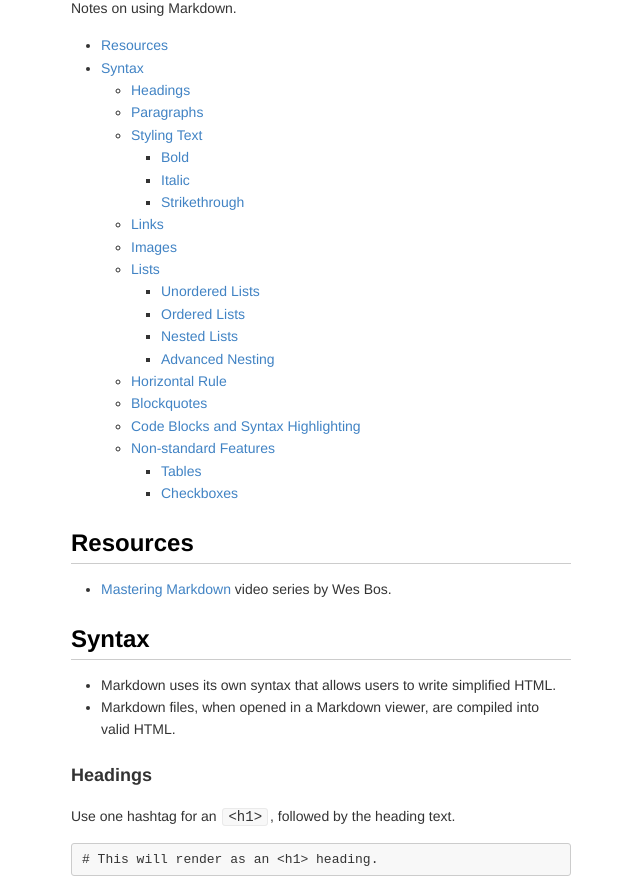
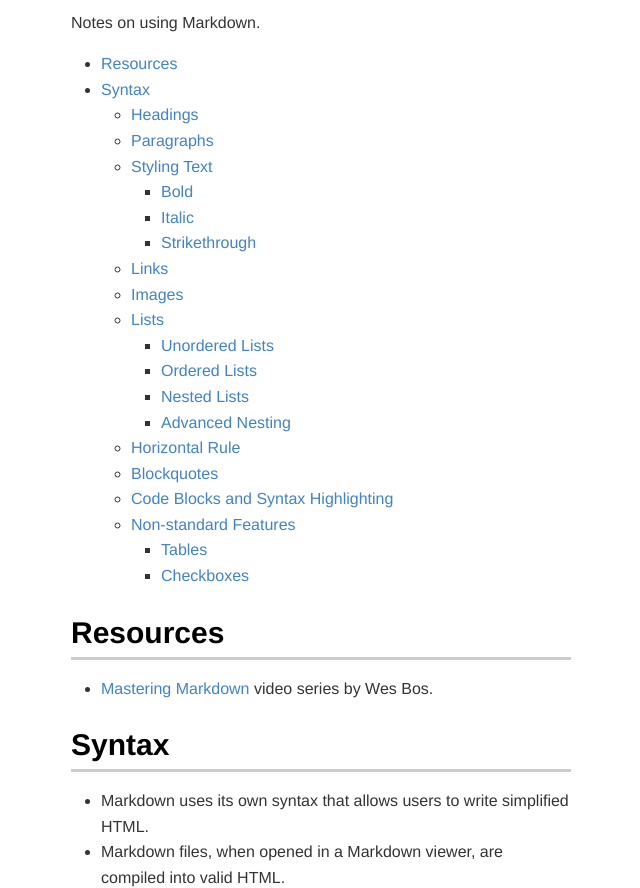
Before and after one commit to DustinRuetz/Documentastic, a website: page public/dev_markdown.html in a window 1280 px wide. Shown: the part 93-981 px from the top of the page, without its empty margins (319-959 px from the left). Drawn offline with nearby package versions, Linux system fonts and the light colour scheme; some packages are replaced by stand-ins of ours; a script that the page names is missing.

Commit message:
Increased font sizes; added border-bottom to h3 elements

```diff
--- a/public/styles/style.css
+++ b/public/styles/style.css
@@ -1,23 +1,20 @@
 /* GitHub Markdown Stylesheet */
 /* https://gist.github.com/tuzz/3331384 */
 /* Downloaded on 2016-Jul-28 */
-/* Search "comment" to find modifications */
-
-/* comment: customized <body> style */
-body {
-	max-width: 500px;
-	margin: 0 auto;
-}
+/* Search "mod" to find modifications */
 
 body {
 	font-family: Helvetica, Arial, sans-serif;
 	font-size: 14px;
+	font-size: 16px; /* mod: adjusted font-size */
 	line-height: 1.6;
 	padding-top: 10px;
 	padding-bottom: 10px;
 	background-color: white;
 	padding: 30px;
 	color: #333;
+	max-width: 500px; /* mod: added max-width */
+	margin: 0 auto; /* mod: added margin */
 }
 
 body > *:first-child {
@@ -92,45 +89,54 @@ h6 tt, h6 code {
 
 h1 {
 	font-size: 28px;
+	font-size: 36px; /* mod: adjusted font-size */
 	color: black;
 }
 
 h2 {
 	font-size: 24px;
+	font-size: 30px; /* mod: adjusted font-size */
 	border-bottom: 1px solid #cccccc;
+	border-bottom: 3px solid #cccccc; /* mod: adjusted border-bottom */
 	color: black;
 }
 
 h3 {
+	display: inline-block; /* mod: changed display */
+	border-bottom: 2px solid #ccc; /* mod: added border-bottom */
 	font-size: 18px;
+	font-size: 26px; /* mod: adjusted font-size */
 }
 
 h4 {
 	font-size: 16px;
+	font-size: 22px; /* mod: adjusted font-size */
 }
 
 h5 {
 	font-size: 14px;
+	font-size: 18px; /* mod: adjusted font-size */
 }
 
 h6 {
 	color: #777777;
 	font-size: 14px;
+	font-size: 18px; /* mod: adjusted font-size */
 }
 
-/* comment: removed <ul> and <li> elements */
+/* mod: removed <ul> and <li> elements */
 p, blockquote, ol, dl, table, pre {
 	margin: 15px 0;
 }
 
-/* comment: customized <hr> style */
+/* mod: customized <hr> style */
 hr {
 	/*background: transparent url("http://tinyurl.com/bq5kskr") repeat-x 0 0;*/
 	/*border: 0 none;*/
 	/*color: #cccccc;*/
 	/*height: 4px;*/
 	/*padding: 0;*/
-	margin: 50px 0; /* comment: added margin */
+	margin: 50px 0; /* mod: added margin */
 }
 
 body > h2:first-child {
@@ -184,6 +190,7 @@ dl {
 
 dl dt {
 	font-size: 14px;
+	font-size: 16px; /* mod: adjusted font-size */
 	font-weight: bold;
 	font-style: italic;
 	padding: 0;
@@ -379,6 +386,7 @@ pre code {
 	background-color: #f8f8f8;
 	border: 1px solid #cccccc;
 	font-size: 13px;
+	font-size: 15px; /* mod: adjusted font-size */
 	line-height: 19px;
 	overflow: auto;
 	padding: 6px 10px;
@@ -389,6 +397,7 @@ pre {
 	background-color: #f8f8f8;
 	border: 1px solid #cccccc;
 	font-size: 13px;
+	font-size: 15px; /* mod: adjusted font-size */
 	line-height: 19px;
 	overflow: auto;
 	padding: 6px 10px;
@@ -400,7 +409,7 @@ pre code, pre tt {
 	border: none;
 }
 
-/* comment: added media query */
+/* mod: added media query */
 @media screen and (max-width: 800px) {
 	body {
 		padding: 10px;
```
